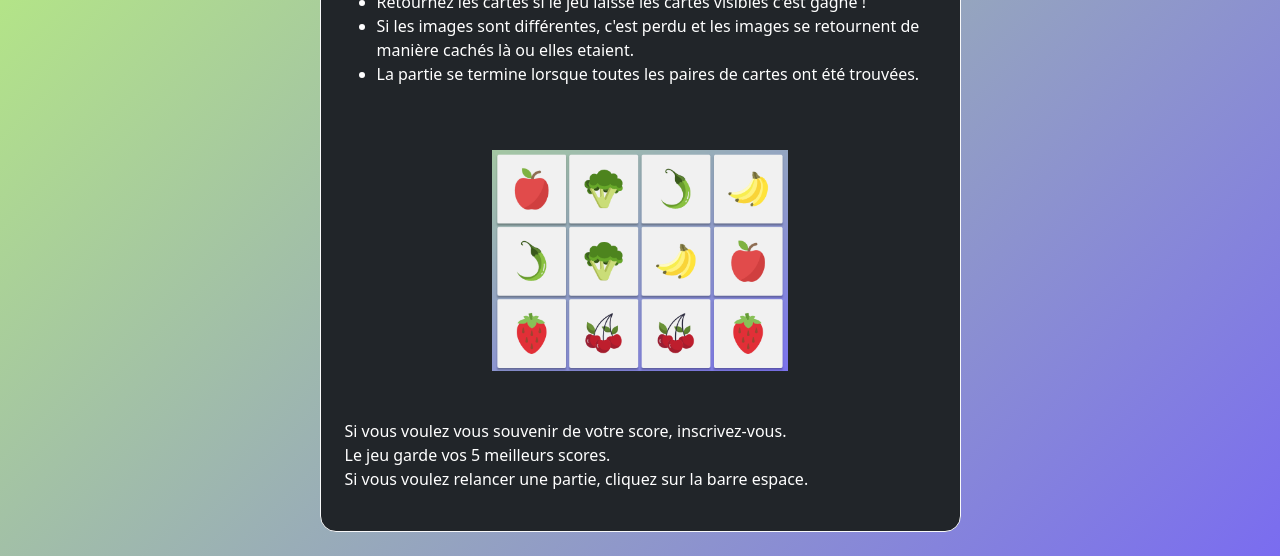
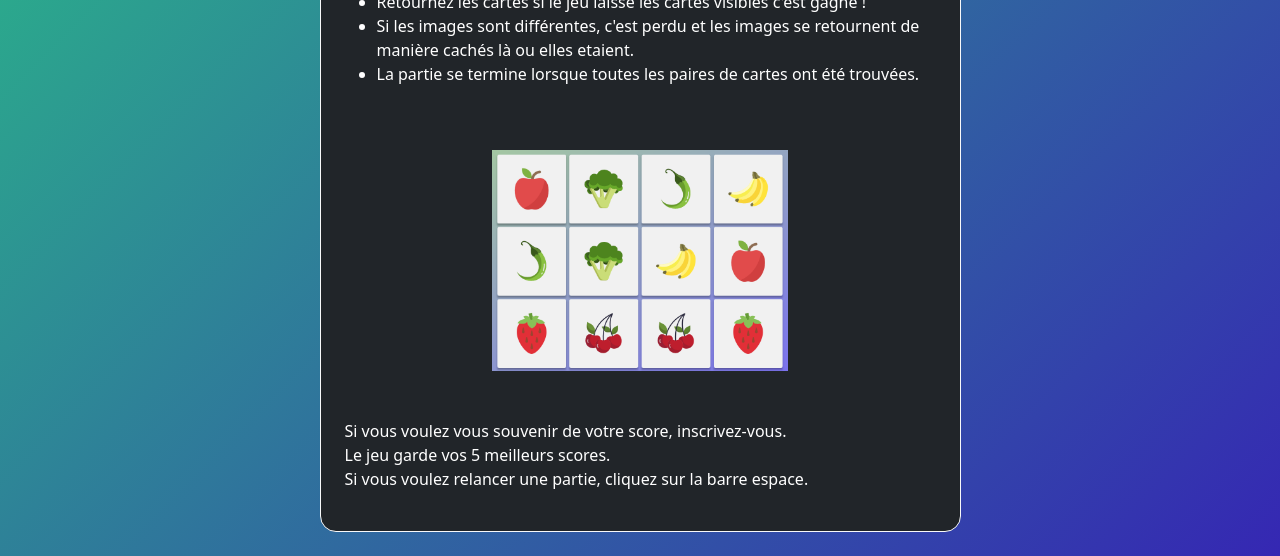
Before and after one commit to leonardbh8/AniMemoryLeonardB, a plain HTML site: page index.html in a window 1280 px wide. Shown: the part 416-972 px from the top of the page. Drawn offline with nearby package versions, Linux system fonts and the light colour scheme.

Commit message:
fin semaine 1 memory

```diff
--- a/style.css
+++ b/style.css
@@ -24,7 +24,7 @@
 
 /* Me permet de personalisser la page la en l'occurence le fond coloré et la taille de la page */
 body {
-  background: linear-gradient(135deg, #c0ff70, #7a6cf0);
+  background: linear-gradient(135deg, #29c584, #3527b3);
   min-height: 100vh;
 }
 
```
Also changed, not shown: jouer.js (+8 -0 lines).
